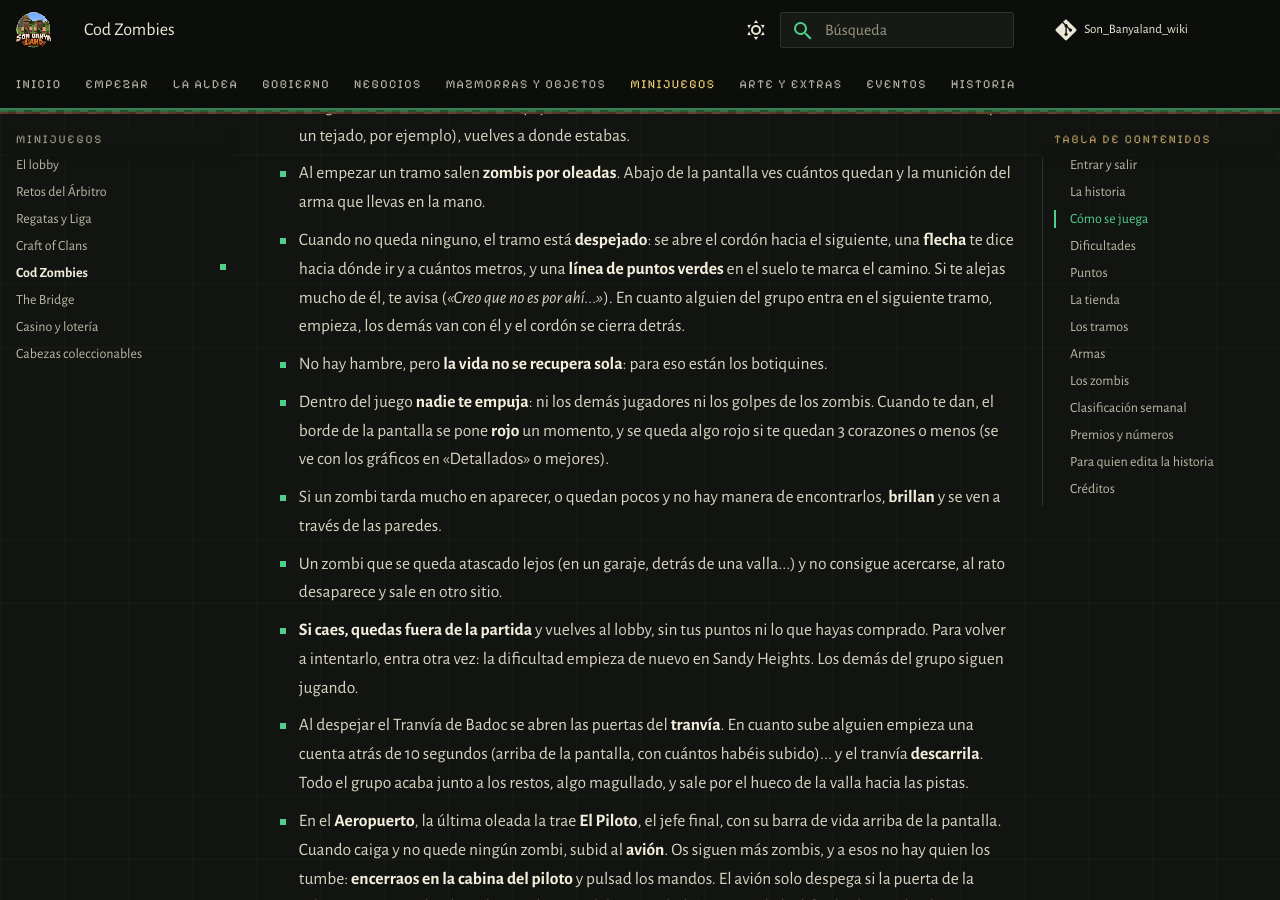
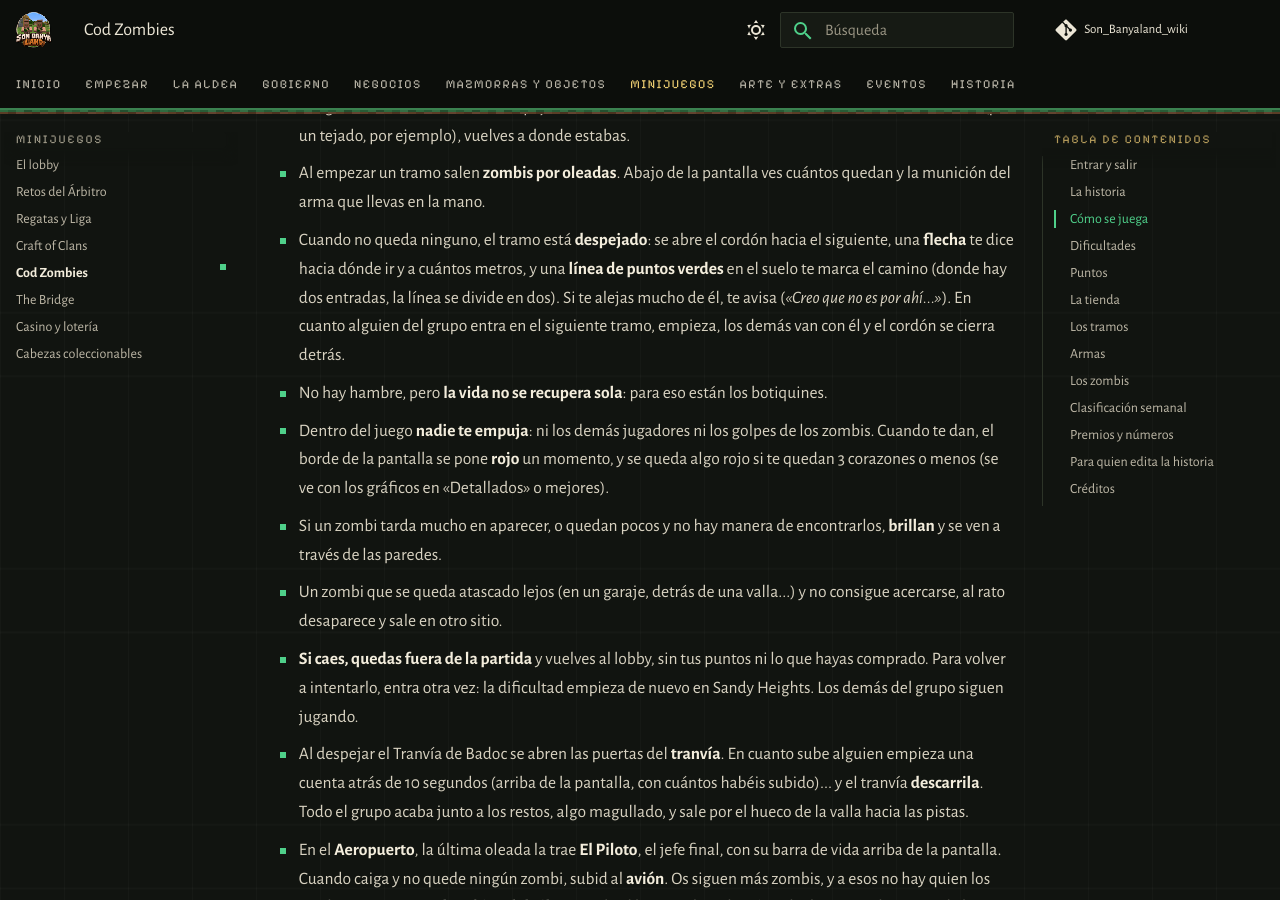
Before and after one commit to PigPilgrim/Son_Banyaland_wiki, an MkDocs documentation site: the page built from docs/zombies.md, in a window 1280 px wide and 900 px high, scrolled down 1845 px. Built offline with MkDocs 1.6.1 and Material for MkDocs 9.7.7, drawn with Linux system fonts in a browser that asks for light colours; some web fonts are replaced; comment, search, counter and statistics services are not loaded.

Commit message:
Cod Zombies: la línea guía se divide donde hay dos entradas
Co-Authored-By: Claude Opus 5.5 <noreply@anthropic.com>

```diff
--- a/docs/zombies.md
+++ b/docs/zombies.md
@@ -50,7 +50,7 @@ necesita ayuda.
 - Al empezar un tramo salen **zombis por oleadas**. Abajo de la pantalla ves cuántos quedan y la munición del arma
   que llevas en la mano.
 - Cuando no queda ninguno, el tramo está **despejado**: se abre el cordón hacia el siguiente, una **flecha** te dice
-  hacia dónde ir y a cuántos metros, y una **línea de puntos verdes** en el suelo te marca el camino. Si te alejas
+  hacia dónde ir y a cuántos metros, y una **línea de puntos verdes** en el suelo te marca el camino (donde hay dos entradas, la línea se divide en dos). Si te alejas
   mucho de él, te avisa (*«Creo que no es por ahí...»*). En cuanto alguien del grupo
   entra en el siguiente tramo, empieza, los demás van con él y el cordón se cierra detrás.
 - No hay hambre, pero **la vida no se recupera sola**: para eso están los botiquines.
```
